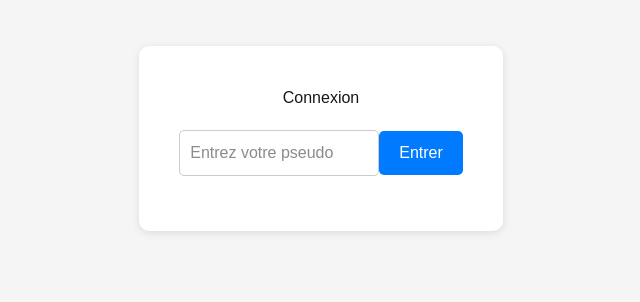
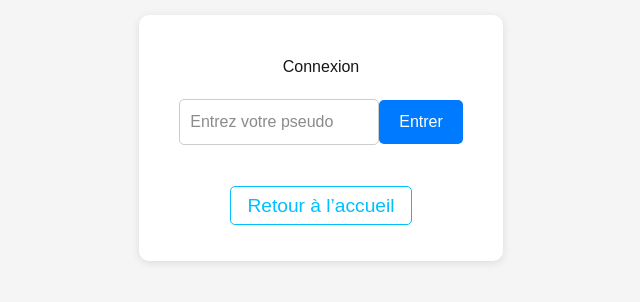
Before and after one commit to TRougier/pwa-project, a Next.js app: page /reception in a window 1280 px wide. Shown: the part 262-564 px from the top of the page, without its empty margins (319-959 px from the left). Built offline with nearby package versions, Linux system fonts and the light colour scheme.

Commit message:
deconnexion

```diff
--- a/app/reception/page.tsx
+++ b/app/reception/page.tsx
@@ -1,32 +1,97 @@
 "use client";
 
-import { useState } from "react";
+import { useState, useEffect } from "react";
 import { useRouter } from "next/navigation";
+import Link from "next/link";
+
 
 export default function LoginPage() {
   const [pseudo, setPseudo] = useState("");
+  const [connectedUser, setConnectedUser] = useState<string | null>(null);
   const router = useRouter();
+
+  useEffect(() => {
+    const storedPseudo = localStorage.getItem("pseudo");
+    if (storedPseudo) {
+      setConnectedUser(storedPseudo);
+    }
+  }, []);
 
   const handleLogin = () => {
     if (!pseudo.trim()) return;
     localStorage.setItem("pseudo", pseudo);
+    setConnectedUser(pseudo);
+    setPseudo("");
     router.push("/room");
+  };
+
+  const handleLogout = () => {
+    localStorage.removeItem("pseudo");
+    setConnectedUser(null);
   };
 
   return (
     <div style={styles.container}>
       <div style={styles.card}>
+        {connectedUser ? (
+          <>
+            <h2 style={styles.title}>Bienvenue, {connectedUser}!</h2>
+            <p style={styles.subtitle}>Vous êtes connecté</p>
+            <button onClick={() => router.push("/room")} style={{ ...styles.button, marginBottom: "10px" }}>
+              Aller au chat
+            </button>
+            <button onClick={handleLogout} style={{ ...styles.button, backgroundColor: "#dc3545", marginBottom: "15px" }}>
+              Se déconnecter
+            </button>
+            <div style={{ marginTop: "2rem" }}>
+        <Link
+          href="/"
+          style={{
+            color: "#00bfff",
+            textDecoration: "none",
+            fontSize: "1.2rem",
+            border: "1px solid #00bfff",
+            padding: "0.5rem 1rem",
+            borderRadius: "5px",
+            transition: "all 0.3s",
+          }}
+        >
+          Retour à l’accueil
+        </Link>
+      </div>
+          </>
+        ) : (
+          <>
             <h2 style={styles.title}>Connexion</h2>
             <input
               type="text"
               placeholder="Entrez votre pseudo"
               value={pseudo}
               onChange={(e) => setPseudo(e.target.value)}
+              onKeyDown={(e) => e.key === "Enter" && handleLogin()}
               style={styles.input}
             />
-        <button onClick={handleLogin} style={styles.button}>
+            <button onClick={handleLogin} style={{ ...styles.button, marginBottom: "15px" }}>
               Entrer
             </button>
+             <div style={{ marginTop: "2rem" }}>
+        <Link
+          href="/"
+          style={{
+            color: "#00bfff",
+            textDecoration: "none",
+            fontSize: "1.2rem",
+            border: "1px solid #00bfff",
+            padding: "0.5rem 1rem",
+            borderRadius: "5px",
+            transition: "all 0.3s",
+          }}
+        >
+          Retour à l’accueil
+        </Link>
+      </div>
+          </>
+        )}
       </div>
     </div>
   );
@@ -50,6 +115,11 @@ const styles: Record<string, React.CSSProperties> = {
   title: {
     marginBottom: "20px",
   },
+  subtitle: {
+    marginBottom: "20px",
+    color: "#666",
+    fontSize: "0.95rem",
+  },
   input: {
     padding: "10px",
     borderRadius: "5px",
```
Lines whose indentation alone changed are shown as unchanged.
